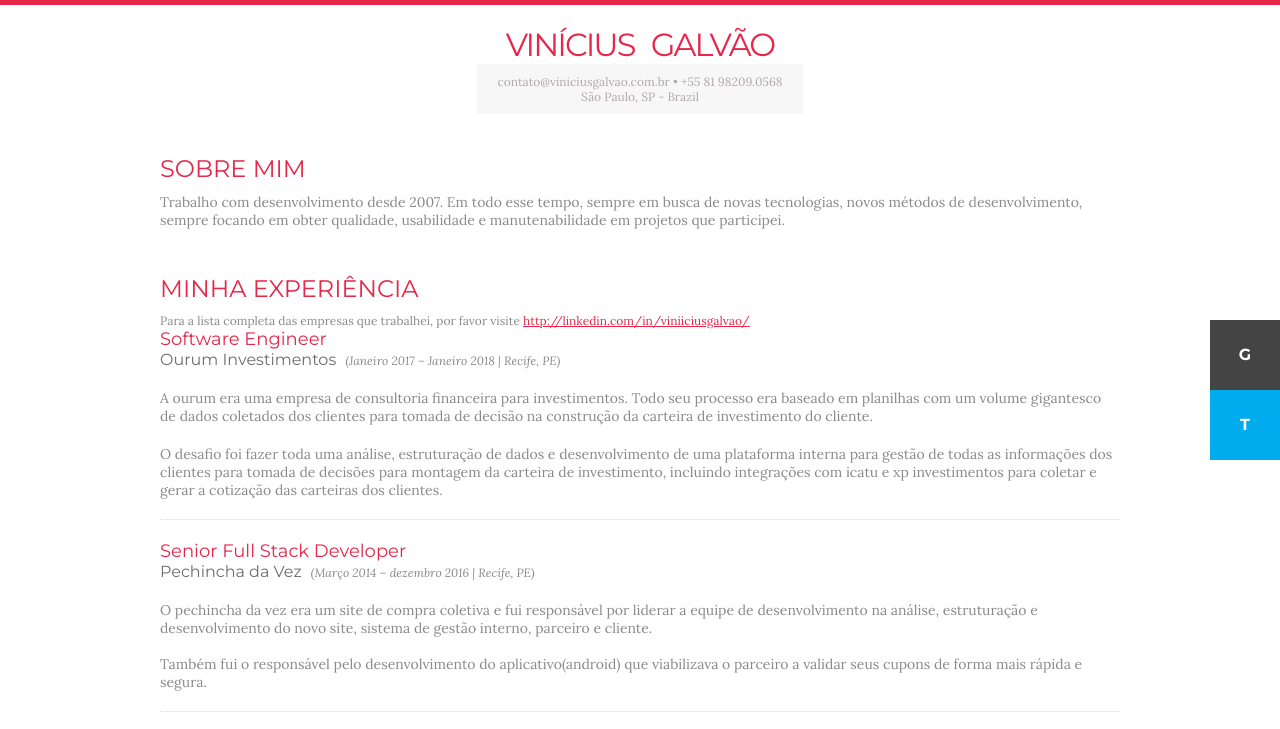
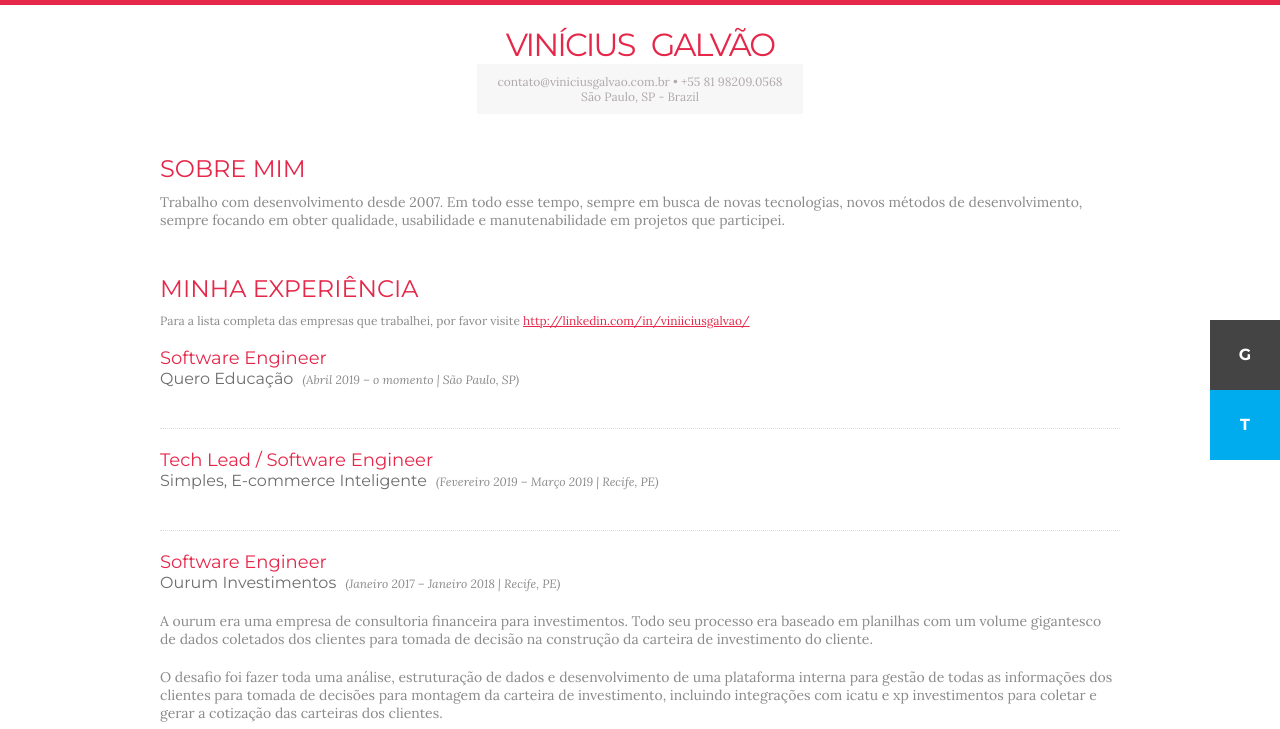
Before and after one commit to viniciusgalvao/resume, a website: page index.html in a window 1280 px wide. Shown: the top 729 px of the page. Drawn offline with Linux system fonts and the light colour scheme.

Commit message:
Add ourum and quero educacao work experiences

```diff
--- a/index.html
+++ b/index.html
@@ -31,10 +31,28 @@
         <div class="header">
           <h2>Minha Experiência</h2>
 
-          <p class="quote">Para a lista completa das empresas que trabalhei, por favor visite <a href="http://linkedin.com/in/viniiciusgalvao/">http://linkedin.com/in/viniiciusgalvao/</a></p>
+          <p class="quote">Para a lista completa das empresas que trabalhei, por favor visite <a href="http://linkedin.com/in/viniiciusgalvao/">http://linkedin.com/in/viniiciusgalvao/</a></p><br/>
         </div>
 
         <div class="content">
+          <div class="content-item">
+            <h3><a href="https://www.facebook.com/queroedu/">Software Engineer</a></h3>
+            <h4>
+              Quero Educação
+              <span class="content-time">(<time>Abril 2019</time> – <time>o momento</time> | <span class="address">São Paulo, SP)</span></span>
+            </h4>
+
+            <p></p>
+          </div>
+          <div class="content-item">
+            <h3><a href="https://www.facebook.com/simplesloja/">Tech Lead / Software Engineer</a></h3>
+            <h4>
+              Simples, E-commerce Inteligente
+              <span class="content-time">(<time>Fevereiro 2019</time> – <time>Março 2019</time> | <span class="address">Recife, PE)</span></span>
+            </h4>
+
+            <p></p>
+          </div>
           <div class="content-item">
             <h3><a href="https://www.facebook.com/ouruminvestimentos/">Software Engineer</a></h3>
             <h4>
```
